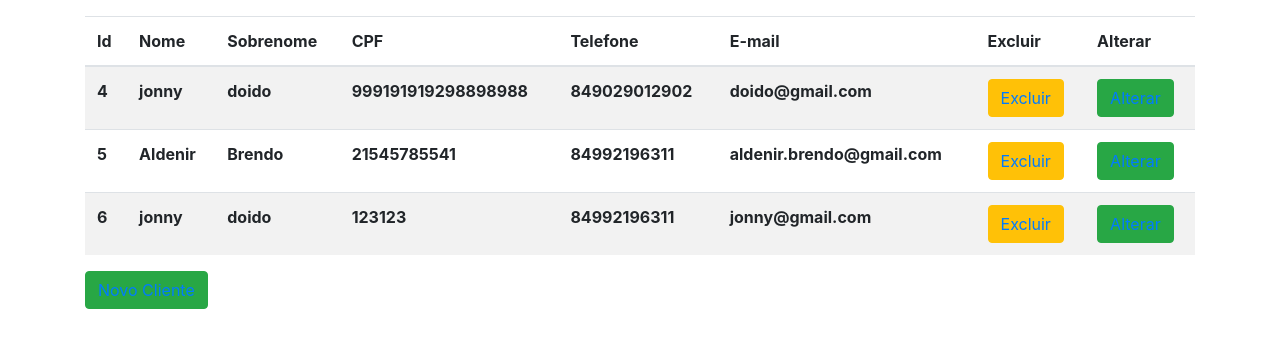
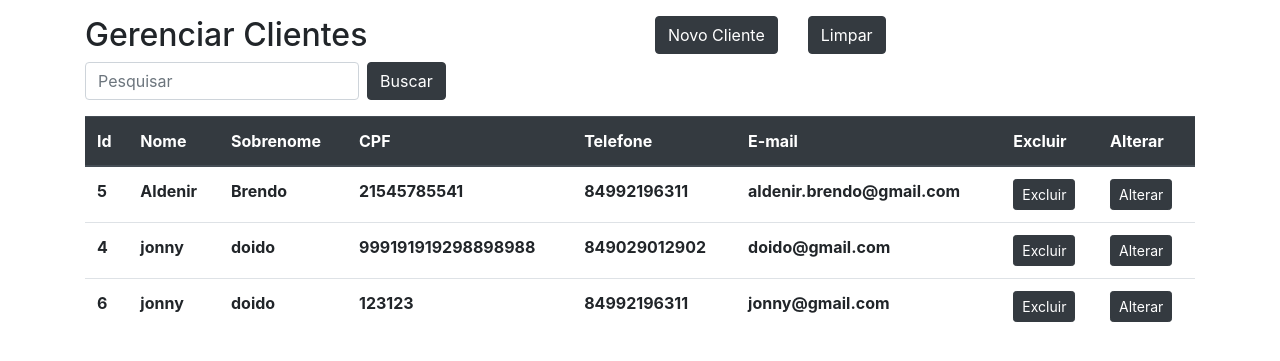
Before and after one commit to Brendo-Costa/CRUD_Clientes, a Django app: page /clientes/listar/ in a window 1280 px wide. Shown: the top 361 px of the page. Run offline with Django 4.2, Linux system fonts and the light colour scheme; data comes from the database, SQL or seed files in the repository; both versions use the stored data as it was after the commit; lists and menus that the app fills with data are empty; some libraries are stand-ins or nearby versions.

Commit message:
search field

```diff
--- a/Cadastro/forms.py
+++ b/Cadastro/forms.py
@@ -1,5 +1,6 @@
 from django import forms
 from .models import Cliente
+#from django.core.exceptions import ValidationError
 
 
 class ClienteForms(forms.ModelForm):
--- a/Cadastro/templates/Cadastro/cliente_list.html
+++ b/Cadastro/templates/Cadastro/cliente_list.html
@@ -6,8 +6,36 @@
 
 {% block conteudo %}
 <div class="container">
-    <table class="table table-striped mt-3">
-        <thead>
+
+    <div class="row mt-3" >
+
+        <div class='col-sm-6'>
+           <h2> Gerenciar Clientes </h2>
+        </div>
+
+        <div class='col-md-auto'>
+            <button class="btn btn-dark">
+                <a class="mt-3" style="text-decoration: none;  color: white;" href="{% url 'cliente_criar' %}">Novo Cliente</a>
+            </button>
+        </div>
+
+        <div class='col-md-auto'>
+            <a href="{% url 'cliente_listar' %}" class='btn btn-dark'>Limpar</a>
+        </div>
+
+        <div class='col-sm'>
+            <form class='form-inline my-2 my-lg-0' method='GET' action="{% url 'cliente_busca' %}">
+                <input name='termo' value='{{request.GET.termo}}' class='form-control mr-sm-2' type='search' placeholder='Pesquisar' arial-label='Busca'>
+                <button class='btn btn-dark' type='submit'>
+                    Buscar
+                </button>
+            </form>
+        </div>
+
+    </div>
+
+    <table class="table table-hover mt-3">
+        <thead class='thead-dark'>
             <th>Id</th>
             <th>Nome</th>
             <th>Sobrenome</th>
@@ -29,21 +57,18 @@
                 <th>{{cliente.email}}</th>
 
                 <th>
-                    <button class="btn btn-warning">
-                        <a href="{% url 'cliente_deletar' cliente.id %}">Excluir</a>
+                    <button class="btn btn-dark btn-sm">
+                        <a href="{% url 'cliente_deletar' cliente.id %}" style="text-decoration: none;  color: white;">Excluir</a>
                     </button>
                 </th>
                 <th>
-                    <button class="btn btn-success">
-                        <a href="{% url 'cliente_alterar' cliente.id %}">Alterar</a>
+                    <button class="btn btn-dark btn-sm">
+                        <a href="{% url 'cliente_alterar' cliente.id %}" style="text-decoration: none;  color: white;">Alterar</a>
                     </button>
                 </th>
             </tr>
             {% endfor %}
         </tbody>
     </table>
-    <button class="btn btn-success">
-        <a class="mt-3" href="{% url 'cliente_criar' %}">Novo Cliente</a>
-    </button>
 </div>
 {% endblock %}
--- a/Cadastro/templates/Cadastro/excluir_elements.html
+++ b/Cadastro/templates/Cadastro/excluir_elements.html
@@ -6,16 +6,17 @@
 
 
 {% block conteudo %}
+
     <form method='post'>
+
         {% csrf_token %}
         <p>Tem certeza qie deseja excluir o cliente: {{cliente.nome}} ?</p>
 
         <button type="submit" class='btn btn-success'>Confirmar</button>
 
         <button class='btn btn-danger'>
-            <a href="{% url 'cliente_listar' %}"> Cancelar </a>
+            <a href="{% url 'cliente_listar' %}" style="text-decoration: none;"> Cancelar </a>
         </button>
-
 
     </form>
 
--- a/Cadastro/urls.py
+++ b/Cadastro/urls.py
@@ -6,4 +6,5 @@ urlpatterns = [
     path('criar/', views.ClienteCreateView.as_view(), name='cliente_criar'),
     path('alterar/<int:pk>', views.ClienteUpdateView.as_view(), name='cliente_alterar'),
     path('deletar/<int:pk>', views.ClienteDeleteView.as_view(), name='cliente_deletar'),
+    path('busca/', views.Busca.as_view(), name='cliente_busca'),
 ]
--- a/Cadastro/views.py
+++ b/Cadastro/views.py
@@ -3,21 +3,48 @@ from django.views.generic import ListView
 from django.views.generic.edit import CreateView, UpdateView, DeleteView
 from Cadastro.models import Cliente
 from django.urls import reverse_lazy
+from django.db.models import Q, Value
+from django.db.models.functions import Concat
 
 # Create your views here.
 
 class ClienteListView(ListView):
     template_name = 'Cadastro/cliente_list.html'
     model = Cliente
-    queryset = Cliente.objects.all()
+    queryset = Cliente.objects.order_by('nome')
     context_object_name = 'clientes'
+    paginate_by = 3
 
+class Busca(ClienteListView):
+    def get_queryset(self, *args, **kwargs):
+        termo = self.request.GET.get('termo')
+        campos = Concat('nome', Value(' '),'sobrenome')
+
+        queryset = super().get_queryset(*args, **kwargs)
+
+        if not termo:
+            return queryset
+
+        queryset = queryset.annotate(
+            nome_completo = campos
+        ).filter(
+            Q(nome_completo__icontains=termo) |
+            Q(nome__icontains=termo) |
+            Q(sobrenome__icontains=termo) |
+            Q(email__icontains=termo) |
+            Q(cpf__icontains=termo) |
+            Q(telefone__icontains=termo)
+        )
+        return queryset
 
 class ClienteCreateView(CreateView):
     model = Cliente
     template_name = 'Cadastro/cliente_form.html'
     fields = '__all__'
     success_url = reverse_lazy('cliente_listar')
+
+    def form_valid(self, form):
+        form
 
 
 class ClienteUpdateView(UpdateView):
```
Also changed, not shown: Cadastro/templates/Cadastro/cliente_form.html (+19 -6 lines), db.sqlite3.
